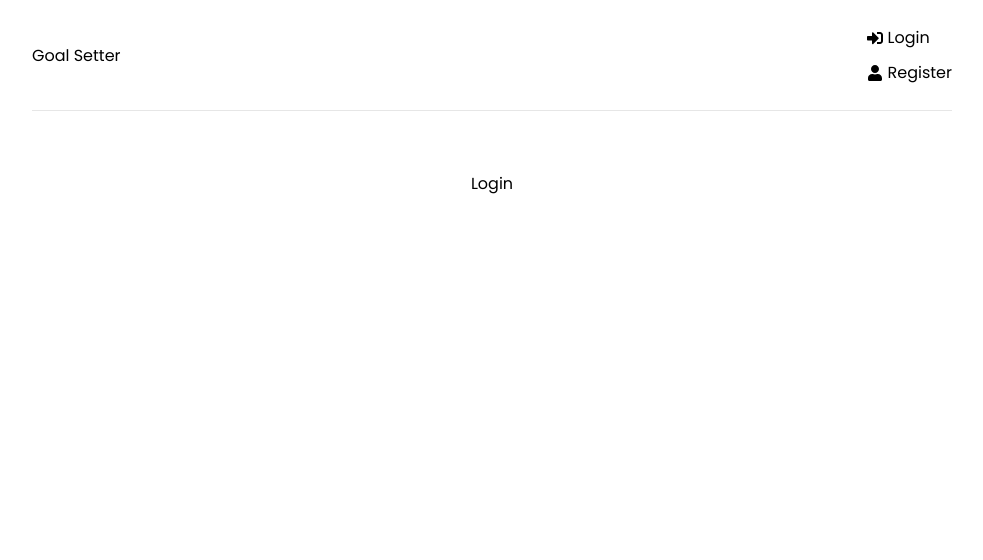
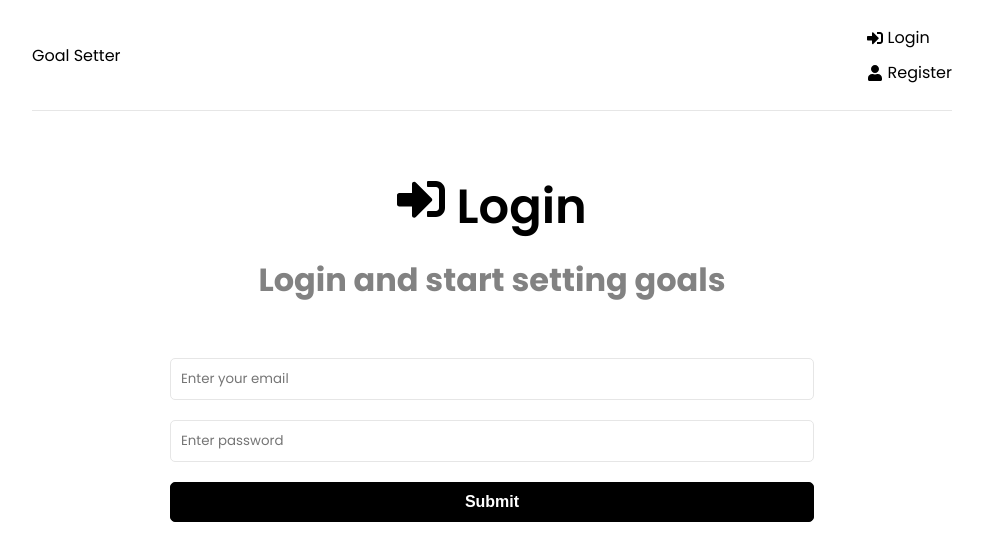
Before and after one commit to alexalikhani95/mern-goals, a React (Create React App) app in the folder frontend/: page /login in a window 1280 px wide. Shown: the top 560 px of the page, without its empty margins (148-1131 px from the left). Built offline with nearby package versions, Linux system fonts and the light colour scheme.

Commit message:
UI for Login page with form

```diff
--- a/frontend/src/pages/Login.jsx
+++ b/frontend/src/pages/Login.jsx
@@ -1,7 +1,68 @@
 import React from "react";
+import { useState, useEffect } from "react";
+import { FaSignInAlt } from "react-icons/fa";
 
 const Login = () => {
-  return <div>Login</div>;
+  const [formData, setFormData] = useState({
+    email: "",
+    password: "",
+  });
+
+  const { email, password } = formData;
+
+  const onChange = (e) => {
+    setFormData((prevState) => ({
+      ...prevState,
+      [e.target.name]: e.target.value, // the key is whatever the name value is in each input
+    }));
+  };
+
+  const onSubmit = (e) => {
+    e.preventDefault();
+  };
+
+  return (
+    <>
+      <section className="heading">
+        <h1>
+          <FaSignInAlt /> Login
+        </h1>
+        <p>Login and start setting goals</p>
+      </section>
+
+      <section className="form">
+        <form onSubmit={onSubmit}>
+          <div className="form-group">
+            <input
+              type="email"
+              className="form-control"
+              id="email"
+              name="email"
+              value={email}
+              placeholder="Enter your email"
+              onChange={onChange}
+            />
+          </div>
+          <div className="form-group">
+            <input
+              type="password"
+              className="form-control"
+              id="password"
+              name="password"
+              value={password}
+              placeholder="Enter password"
+              onChange={onChange}
+            />
+          </div>
+          <div className="form-group">
+            <button type="submit" className="btn btn-block">
+              Submit
+            </button>
+          </div>
+        </form>
+      </section>
+    </>
+  );
 };
 
 export default Login;
--- a/frontend/src/pages/Register.jsx
+++ b/frontend/src/pages/Register.jsx
@@ -15,7 +15,7 @@
   const onChange = (e) => {
     setFormData((prevState) => ({
       ...prevState,
-      [e.target.name]: e.target.value,
+      [e.target.name]: e.target.value, // the key is whatever the name value is in each input
     }));
   };
 
```
